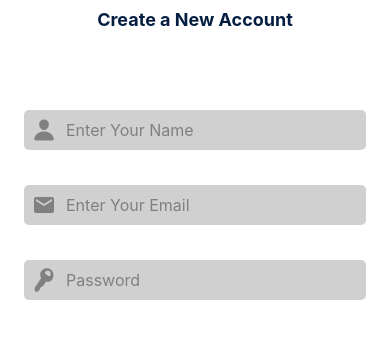
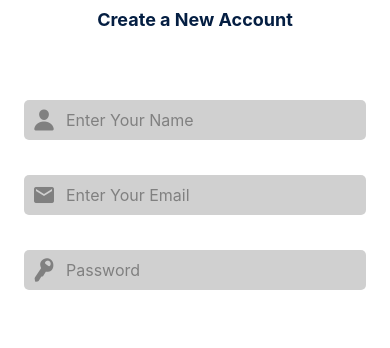
Before and after one commit to LaxmanZ/EcommerceApp-react-native, a React Native app: screen /Register in a window 390 px wide. Shown: the part 171-519 px from the top of the page. Built offline with nearby package versions, Linux system fonts and the light colour scheme.

Commit message:
updated the screens

```diff
--- a/screens/LoginScreen.js
+++ b/screens/LoginScreen.js
@@ -43,7 +43,7 @@ const LoginScreen = () => {
             Login To Your Account
           </Text>
 
-          <View style={{ marginTop: 50 }}>
+          <View style={{ marginTop: 40 }}>
             <View
               style={{
                 flexDirection: 'row',
--- a/screens/RegisterScreen.js
+++ b/screens/RegisterScreen.js
@@ -44,7 +44,7 @@ const RegisterScreen = () => {
             Create a New Account
           </Text>
 
-          <View style={{ marginTop: 50 }}>
+          <View style={{ marginTop: 40 }}>
             <View
               style={{
                 flexDirection: 'row',
```
